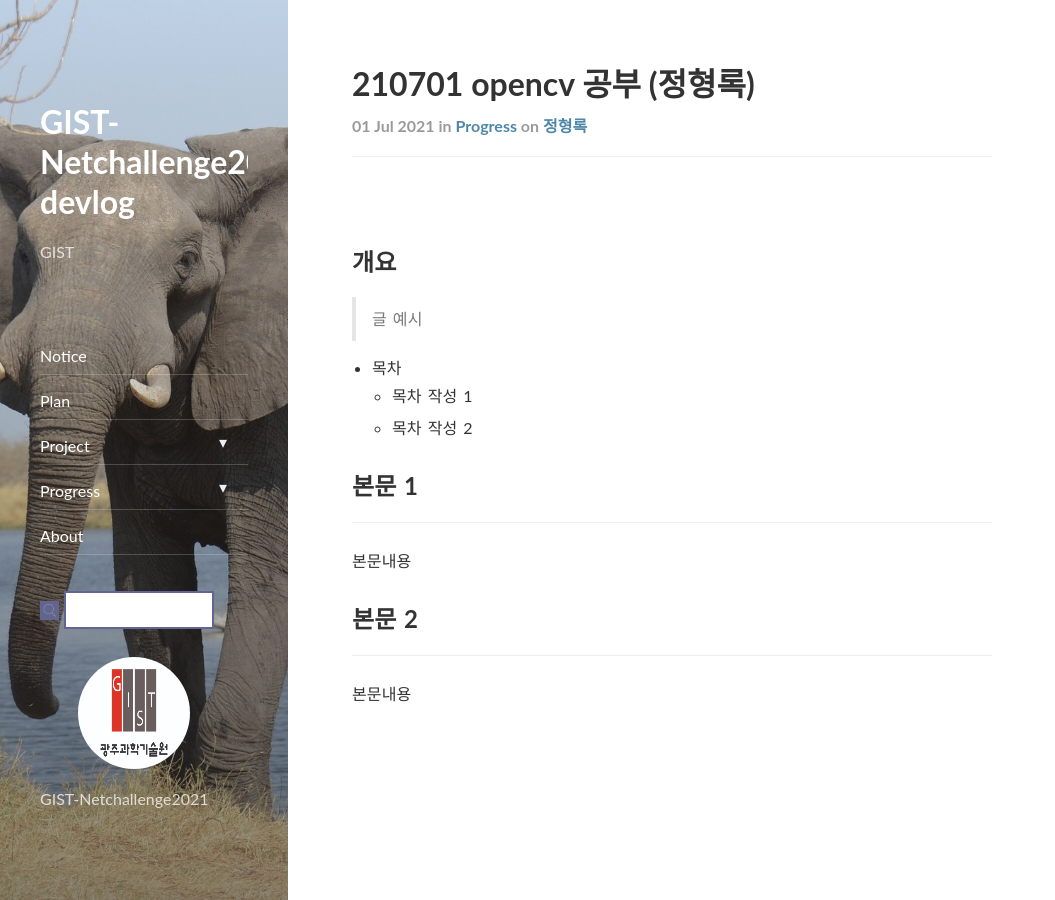
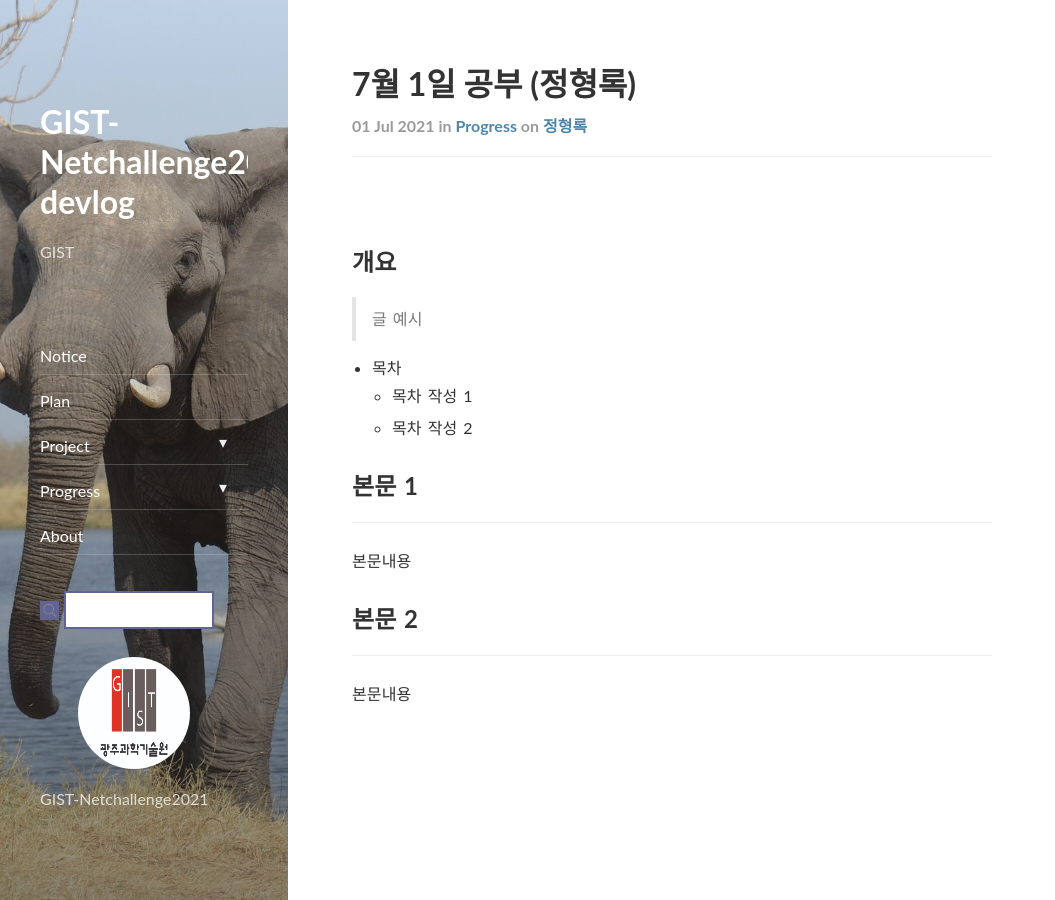
Before and after one commit to persona0102/GIST-Netchallenge2021.github.io, a Jekyll site: the page built from _posts/2021-07-01-progress-정형록-1.markdown, in a window 1280 px wide and 900 px high. Shown: the whole window, without its empty margins (0-1055 px from the left). Built offline with Jekyll 4.4.1, drawn with Linux system fonts in a browser that asks for light colours; nearby versions of some CDN libraries; comment, search, counter and statistics services are not loaded.

Commit message:
Update 2021-07-01-progress-정형록-1.markdown

```diff
--- a/_posts/2021-07-01-progress-정형록-1.markdown
+++ b/_posts/2021-07-01-progress-정형록-1.markdown
@@ -1,6 +1,6 @@
 ---
 layout: post
-title:  "210701 opencv 공부 (정형록)"
+title:  "7월 1일 공부 (정형록)"
 subtitle:   "210701"
 categories: progress
 tags: 정형록
```
